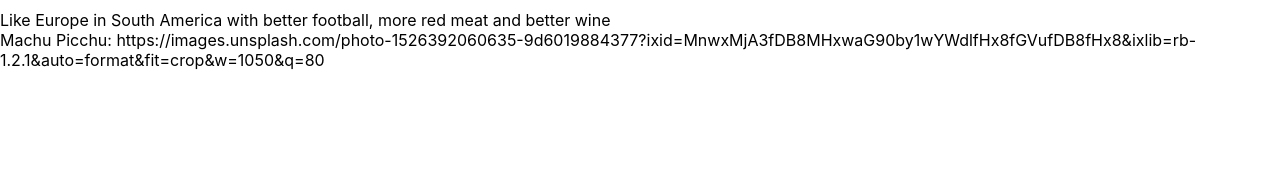
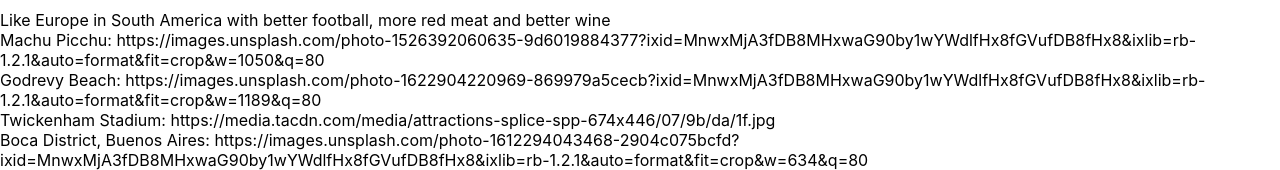
Before and after one commit to cjalexa/favourite-places, a React (Create React App) app: page / in a window 1280 px wide. Shown: the part 1819-1989 px from the top of the page. Before the commit the page ends 1889 px from the top, so only its background shows below. Built offline with nearby package versions, Linux system fonts and the light colour scheme.

Commit message:
Added all footer details

```diff
--- a/src/Footer.tsx
+++ b/src/Footer.tsx
@@ -8,6 +8,18 @@
                 sourceName = {"Machu Picchu"}
                 sourceUrl = {"https://images.unsplash.com/photo-1526392060635-9d6019884377?ixid=MnwxMjA3fDB8MHxwaG90by1wYWdlfHx8fGVufDB8fHx8&ixlib=rb-1.2.1&auto=format&fit=crop&w=1050&q=80"}
             />
+            <SourceURL
+                sourceName= {"Godrevy Beach"}
+                sourceUrl = {"https://images.unsplash.com/photo-1622904220969-869979a5cecb?ixid=MnwxMjA3fDB8MHxwaG90by1wYWdlfHx8fGVufDB8fHx8&ixlib=rb-1.2.1&auto=format&fit=crop&w=1189&q=80"}
+            />
+            <SourceURL
+                sourceName= {"Twickenham Stadium"}
+                sourceUrl = {"https://media.tacdn.com/media/attractions-splice-spp-674x446/07/9b/da/1f.jpg"}
+            />
+            <SourceURL
+                sourceName= {"Boca District, Buenos Aires"}
+                sourceUrl = {"https://images.unsplash.com/photo-1612294043468-2904c075bcfd?ixid=MnwxMjA3fDB8MHxwaG90by1wYWdlfHx8fGVufDB8fHx8&ixlib=rb-1.2.1&auto=format&fit=crop&w=634&q=80"}
+            />
         </div>
     )
 }
```
